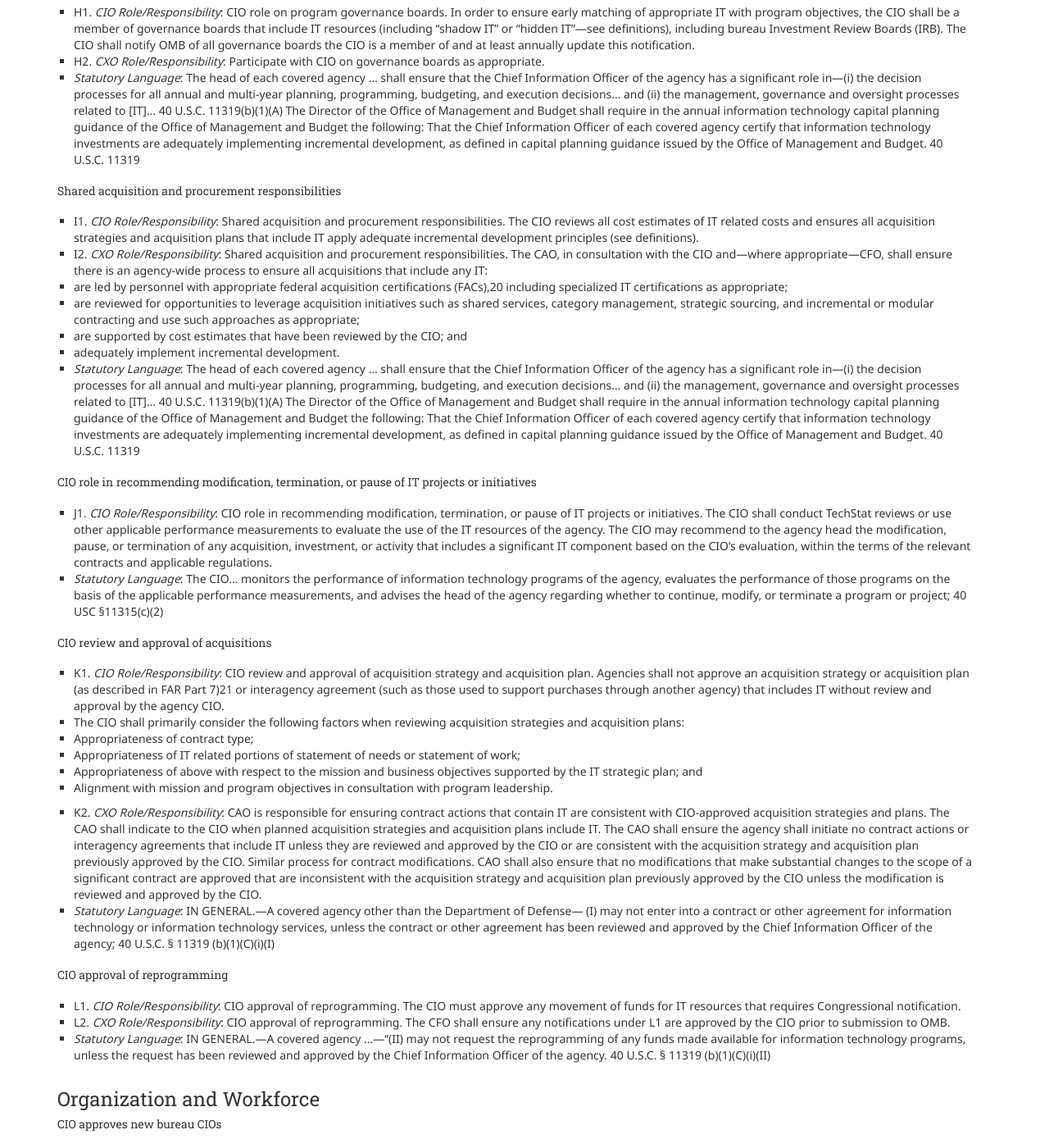
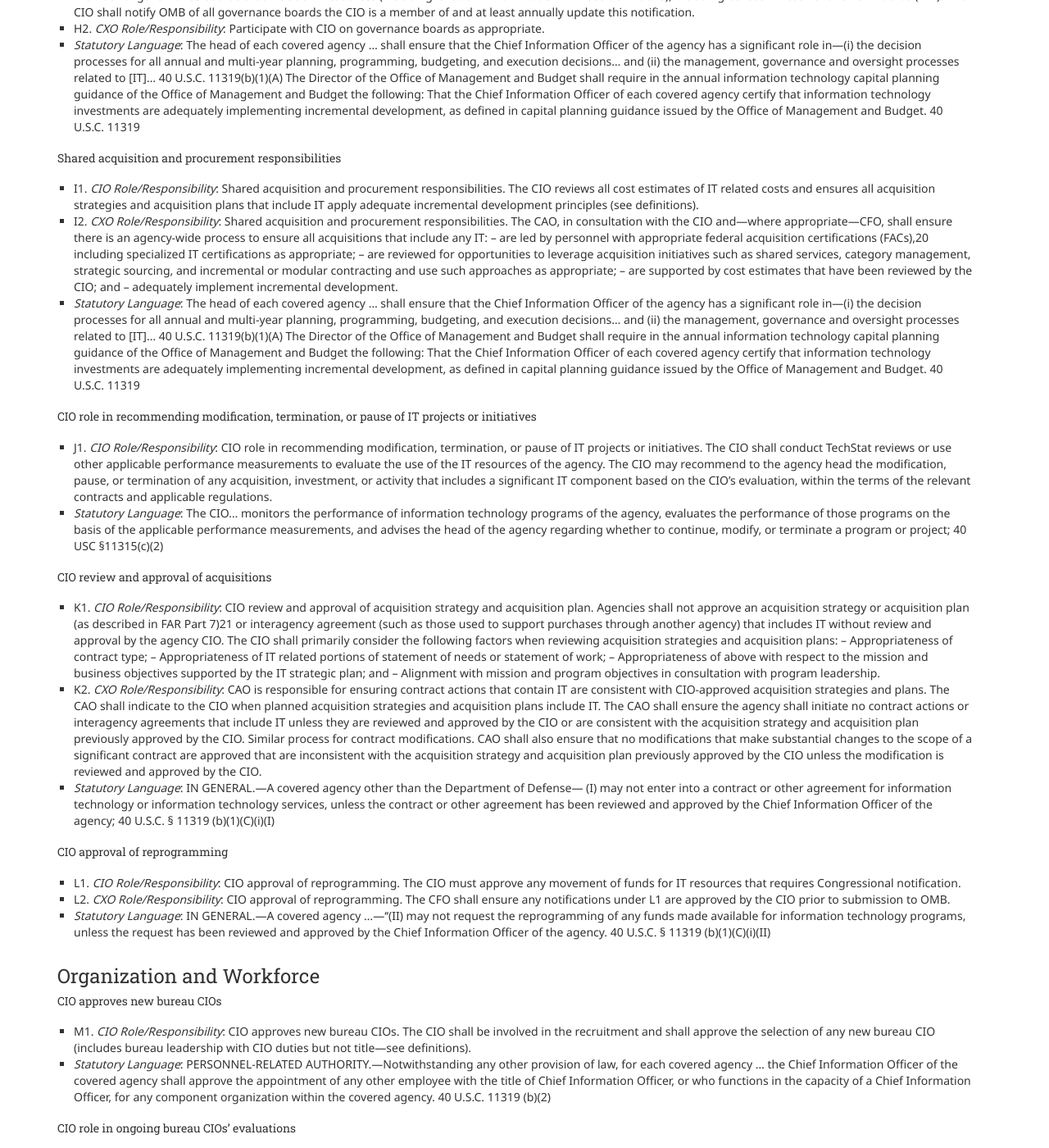
Before and after one commit to WhiteHouse/fitara, a Jekyll site: the page built from index.md, in a window 1280 px wide and 1400 px high, scrolled down 9222 px. Shown: the whole window at 82% size. Built offline with Jekyll 4.4.1, drawn with Linux system fonts in a browser that asks for light colours; some of the changed text lies outside the part shown.

Commit message:
fixed nested bullets in attachment a
Converted second order bullets to: "  -- "

```diff
--- a/index.md
+++ b/index.md
@@ -252,9 +252,9 @@ The Department of Defense (DOD), the Intelligence Community, and portions of oth
 ##### CIO role in budget request
 
  - D1. *CIO Role/Responsibility*: CIO reviews and approves major IT investment portion of budget request. Agency budget justification materials in their initial budget submission to OMB shall include a statement that affirms:
-  - the CIO has reviewed and approves the major IT investments portion of this budget request;
-  - the CFO and CIO jointly affirm that the CIO had a significant role in reviewing planned IT support for major program objectives and significant increases and decreases in IT resources; and
-  - the IT Portfolio (formerly Exhibit 53) includes appropriate estimates of all IT resources included in the budget request.
+  -- the CIO has reviewed and approves the major IT investments portion of this budget request;
+  -- the CFO and CIO jointly affirm that the CIO had a significant role in reviewing planned IT support for major program objectives and significant increases and decreases in IT resources; and
+  -- the IT Portfolio (formerly Exhibit 53) includes appropriate estimates of all IT resources included in the budget request.
  - D2. *CXO Role/Responsibility*: CIO and CFO Certify IT Portfolio. The CFO shall work with the CIO to establish the affirmations in D1.
  - *Statutory Language*:
 BUDGET FORMULATION.—The Director of the Office of Management and Budget shall require in the annual information technology capital planning guidance of the Office of Management and Budget the following:‘(i) That the Chief Information Officer of each covered agency … approve the information technology budget request of the covered agency. 40 U.S.C. 11319 (b)(1)(B)(i)
@@ -288,10 +288,10 @@ BUDGET FORMULATION.—The Director of the Office of Management and Budget shall
 
  - I1. *CIO Role/Responsibility*: Shared acquisition and procurement responsibilities. The CIO reviews all cost estimates of IT related costs and ensures all acquisition strategies and acquisition plans that include IT apply adequate incremental development principles (see definitions).
  - I2. *CXO Role/Responsibility*: Shared acquisition and procurement responsibilities. The CAO, in consultation with the CIO and—where appropriate—CFO, shall ensure there is an agency-wide process to ensure all acquisitions that include any IT:
-  - are led by personnel with appropriate federal acquisition certifications (FACs),20 including specialized IT certifications as appropriate;
-  - are reviewed for opportunities to leverage acquisition initiatives such as shared services, category management, strategic sourcing, and incremental or modular contracting and use such approaches as appropriate;
-  - are supported by cost estimates that have been reviewed by the CIO; and
-  - adequately implement incremental development.
+  -- are led by personnel with appropriate federal acquisition certifications (FACs),20 including specialized IT certifications as appropriate;
+  -- are reviewed for opportunities to leverage acquisition initiatives such as shared services, category management, strategic sourcing, and incremental or modular contracting and use such approaches as appropriate;
+  -- are supported by cost estimates that have been reviewed by the CIO; and
+  -- adequately implement incremental development.
  - *Statutory Language*: The head of each covered agency … shall ensure that the Chief Information Officer of the agency has a significant role in—(i) the decision processes for all annual and multi-year planning, programming, budgeting, and execution decisions… and (ii) the management, governance and oversight processes related to [IT]… 40 U.S.C. 11319(b)(1)(A) The Director of the Office of Management and Budget shall require in the annual information technology capital planning guidance of the Office of Management and Budget the following: That the Chief Information Officer of each covered agency certify that information technology investments are adequately implementing incremental development, as defined in capital planning guidance issued by the Office of Management and Budget. 40 U.S.C. 11319
 
 ##### CIO role in recommending modification, termination, or pause of IT projects or initiatives
@@ -301,13 +301,11 @@ BUDGET FORMULATION.—The Director of the Office of Management and Budget shall
 
 ##### CIO review and approval of acquisitions
 
- - K1. *CIO Role/Responsibility*: CIO review and approval of acquisition strategy and acquisition plan. Agencies shall not approve an acquisition strategy or acquisition plan (as described in FAR Part 7)21 or interagency agreement (such as those used to support purchases through another agency) that includes IT without review and approval by the agency CIO.
-  - The CIO shall primarily consider the following factors when reviewing acquisition strategies and acquisition plans:
-   - Appropriateness of contract type;
-   - Appropriateness of IT related portions of statement of needs or statement of work;
-   - Appropriateness of above with respect to the mission and business objectives supported by the IT strategic plan; and
-   - Alignment with mission and program objectives in consultation with program leadership.
-
+ - K1. *CIO Role/Responsibility*: CIO review and approval of acquisition strategy and acquisition plan. Agencies shall not approve an acquisition strategy or acquisition plan (as described in FAR Part 7)21 or interagency agreement (such as those used to support purchases through another agency) that includes IT without review and approval by the agency CIO. The CIO shall primarily consider the following factors when reviewing acquisition strategies and acquisition plans:
+  -- Appropriateness of contract type;
+  -- Appropriateness of IT related portions of statement of needs or statement of work;
+  -- Appropriateness of above with respect to the mission and business objectives supported by the IT strategic plan; and
+  -- Alignment with mission and program objectives in consultation with program leadership.
  - K2. *CXO Role/Responsibility*: CAO is responsible for ensuring contract actions that contain IT are consistent with CIO-approved acquisition strategies and plans. The CAO shall indicate to the CIO when planned acquisition strategies and acquisition plans include IT. The CAO shall ensure the agency shall initiate no contract actions or interagency agreements that include IT unless they are reviewed and approved by the CIO or are consistent with the acquisition strategy and acquisition plan previously approved by the CIO. Similar process for contract modifications. CAO shall also ensure that no modifications that make substantial changes to the scope of a significant contract are approved that are inconsistent with the acquisition strategy and acquisition plan previously approved by the CIO unless the modification is reviewed and approved by the CIO.
  - *Statutory Language*: IN GENERAL.—A covered agency other than the Department of Defense— (I) may not enter into a contract or other agreement for information technology or information technology services, unless the contract or other agreement has been reviewed and approved by the Chief Information Officer of the agency; 40 U.S.C. § 11319 (b)(1)(C)(i)(I)
 
@@ -333,12 +331,12 @@ BUDGET FORMULATION.—The Director of the Office of Management and Budget shall
 ##### Bureau IT Leadership Directory
 
  - O1. *CIO Role/Responsibility*: Bureau IT Leadership Directory. CIO and CHCO will conduct a survey of all bureau CIOs and CIO and CHCO will jointly publish a dataset identifying all bureau officials with title of CIO or duties of a CIO. This shall be posted as a public dataset based on instructions in the IDC. The report will identify for each:
-  - Employment type (e.g. GS, SES, SL, ST, etc.)
-  - Type of appointment (e.g. career, appointed, etc.)
-  - Other responsibilities (e.g. full-time CIO or combination CIO/CFO)
-  - Evaluation “rating official” (e.g. bureau head, other official)
-  - Evaluation “reviewing official” (if used)
-  - Whether [agency] CIO identifies this bureau CIO as a “key bureau CIO” and thus requires the [agency] CIO to provide the rating official input into the agency-wide critical element(s) described in N1.
+  -- Employment type (e.g. GS, SES, SL, ST, etc.)
+  -- Type of appointment (e.g. career, appointed, etc.)
+  -- Other responsibilities (e.g. full-time CIO or combination CIO/CFO)
+  -- Evaluation “rating official” (e.g. bureau head, other official)
+  -- Evaluation “reviewing official” (if used)
+  -- Whether [agency] CIO identifies this bureau CIO as a “key bureau CIO” and thus requires the [agency] CIO to provide the rating official input into the agency-wide critical element(s) described in N1.
  - O2. *CXO Role/Responsibility*: Bureau IT Leadership Directory. CHCO will work with CIO to develop the Bureau IT Leadership Directory as described in O1.
  - *Statutory Language*: The Chief Information Officer of an agency…assesses the requirements established for agency personnel regarding knowledge and skill in information resources management and the adequacy of those requirements for facilitating the achievement of the performance goals established for information resources management; assesses the extent to which the positions and personnel at the executive level of the agency and the positions and personnel at management level of the agency below the executive level meet those requirements; 40 U.S.C. § 11315(c)(3) (Clinger-Cohen Act)
 
```
